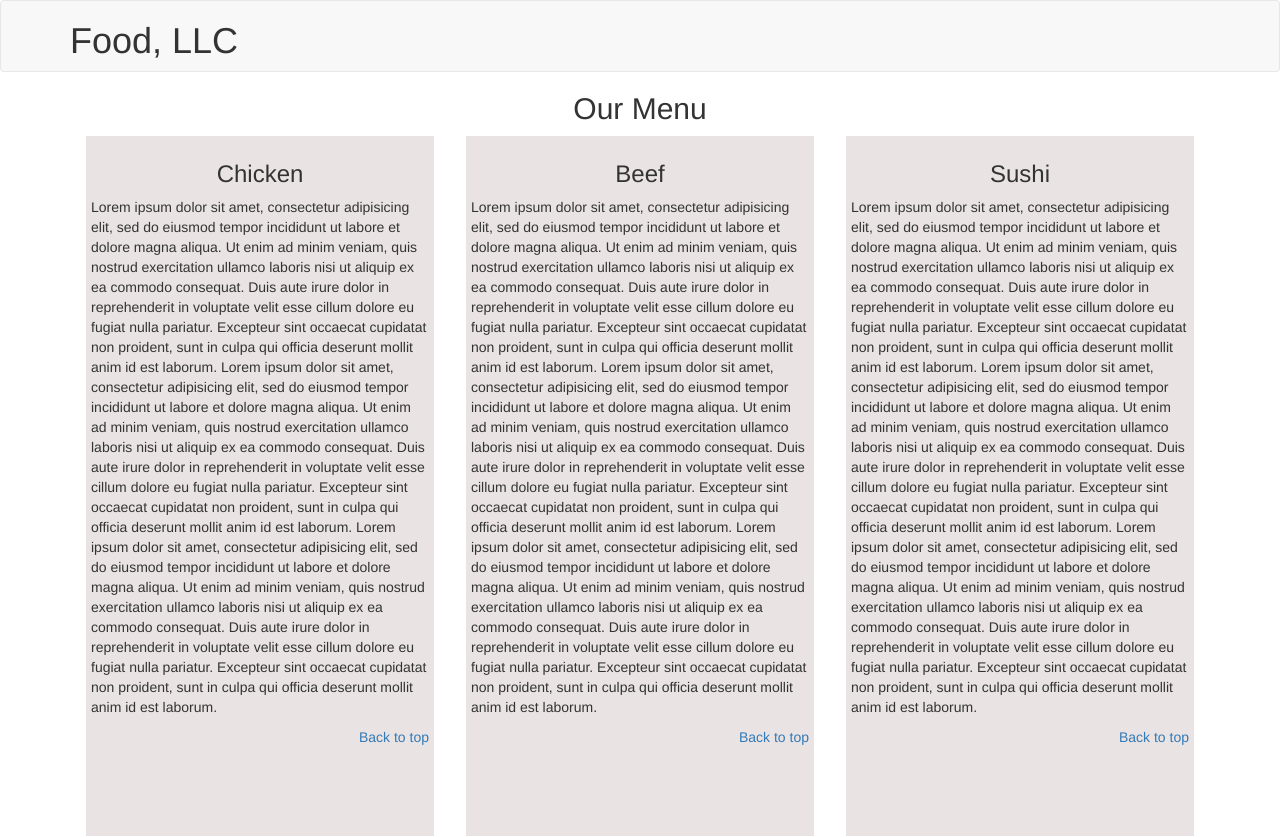
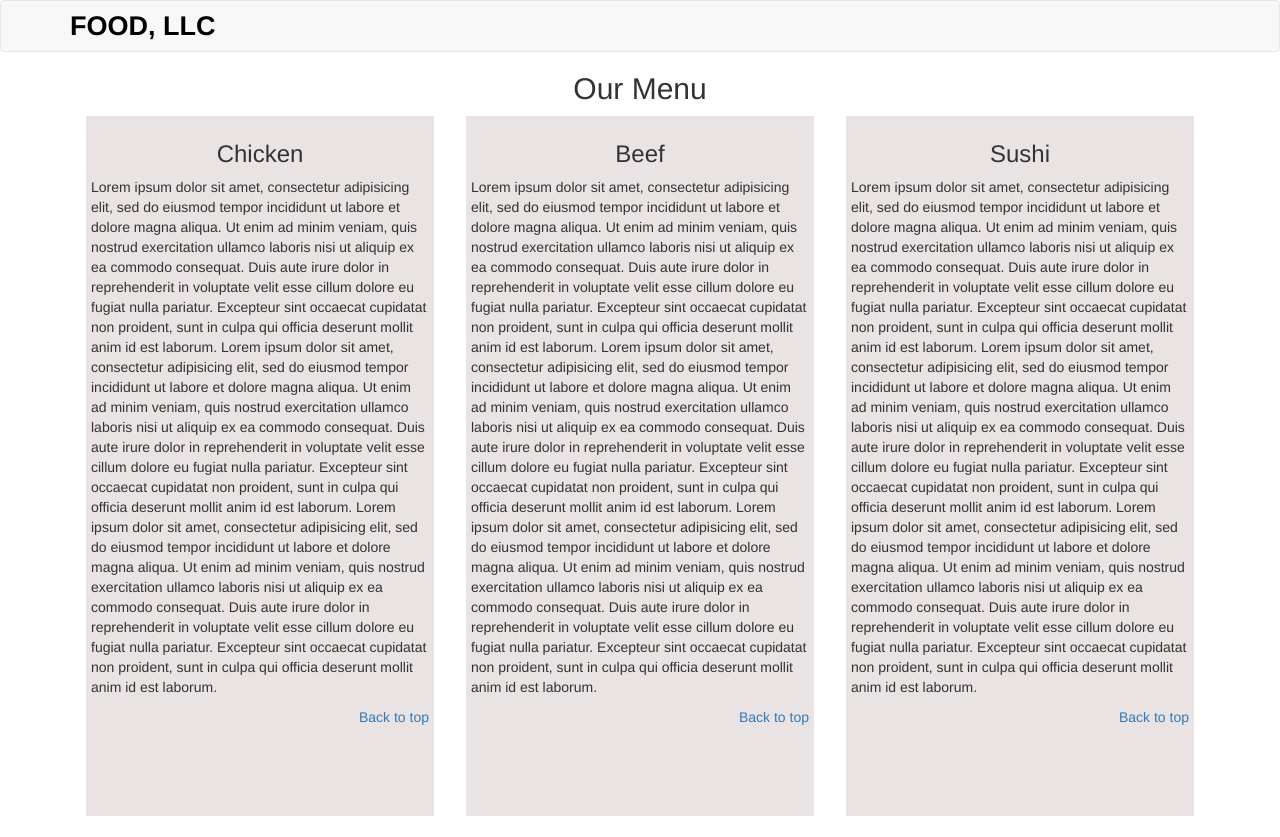
Before and after one commit to gse-mmobile/restaurant, a plain HTML site: page mod3_solution/index.html in a window 1280 px wide. Drawn offline with Linux system fonts and the light colour scheme.

Commit message:
Navbar-brand

```diff
--- a/mod3_solution/css/styles.css
+++ b/mod3_solution/css/styles.css
@@ -23,3 +23,13 @@
 	margin: 1px;
 	padding: 5px;
 }
+
+.navbar-brand h1{
+  font-size: 1.5em;
+  text-transform: uppercase;
+  font-weight: bold;
+  margin-top: 0;
+  margin-bottom: 0;
+  line-height: .75;
+  color: black;
+}
--- a/mod3_solution/index.html
+++ b/mod3_solution/index.html
@@ -17,11 +17,12 @@
     <link rel="stylesheet" href="css/styles.css">
   </head>
 <body>
-<nav class="navbar navbar-default">
+<nav class="navbar navbar-default ">
   <div class="container">
-    <div class="navbar-header">
-      <h1>Food, LLC</h1>
-
+    <div class="navbar-header ">
+    <a href="#" class="navbar-brand">
+      <h1 >Food, LLC</h1>
+     </a>
       <div class="navbar-header">
       <button type="button" class="navbar-toggle collapsed  visible-xs" data-toggle="collapse" data-target="#collapsable-nav" aria-expanded="false">
         <span class="sr-only">Toggle navigation</span>
@@ -30,6 +31,7 @@
         <span class="icon-bar"></span>
       </button>
     </div>
+ </div>
  </div>
         <div id="collapsable-nav" class="collapse navbar-collapse ">
            <ul id="nav-list" class="nav navbar-nav navbar-right visible-xs">
@@ -52,7 +54,7 @@
 
 
 
-  </div>
+
 </nav>
 <h2 id="ourmenu" class="text-center">Our Menu</h2>
 
```
